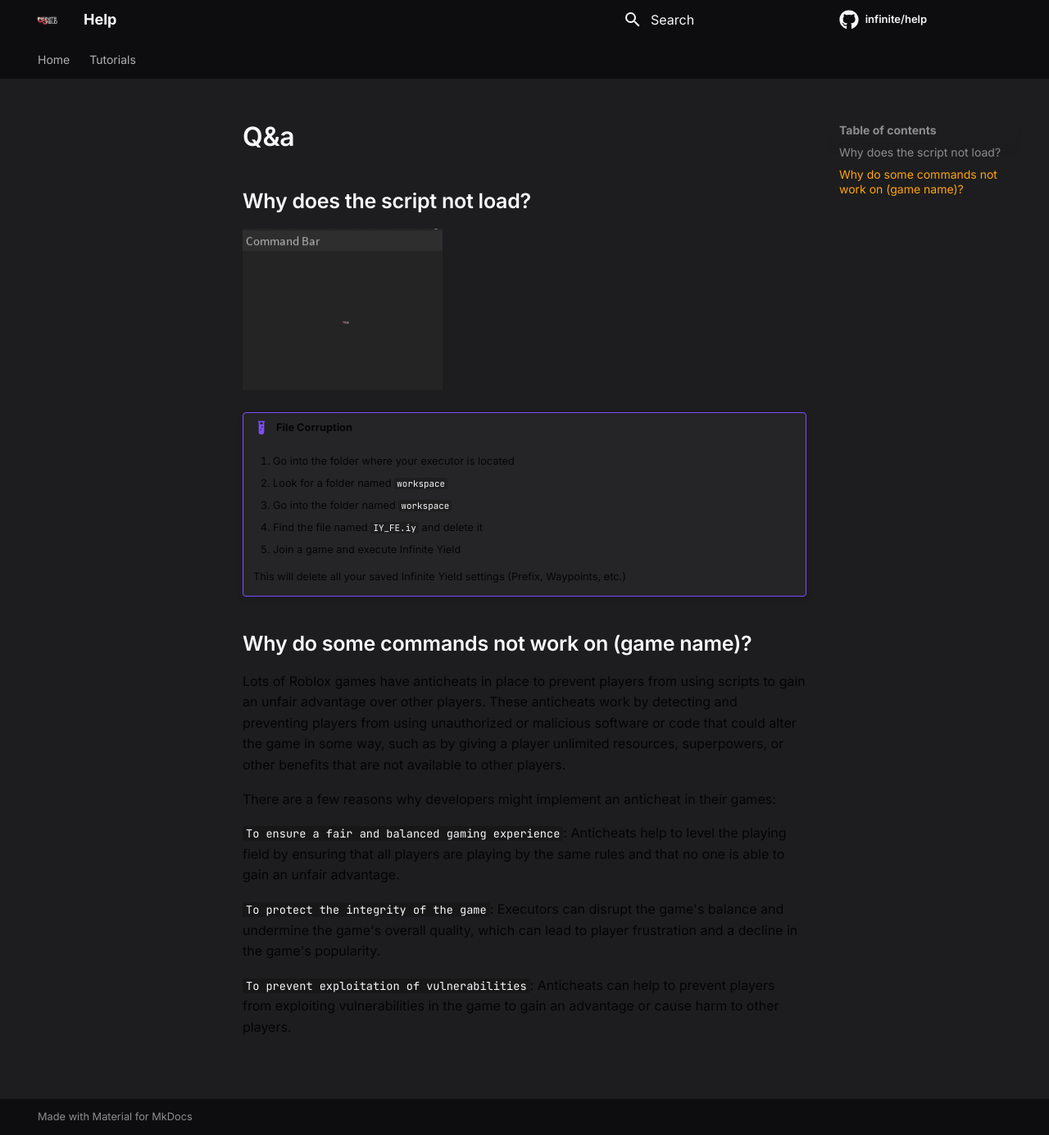
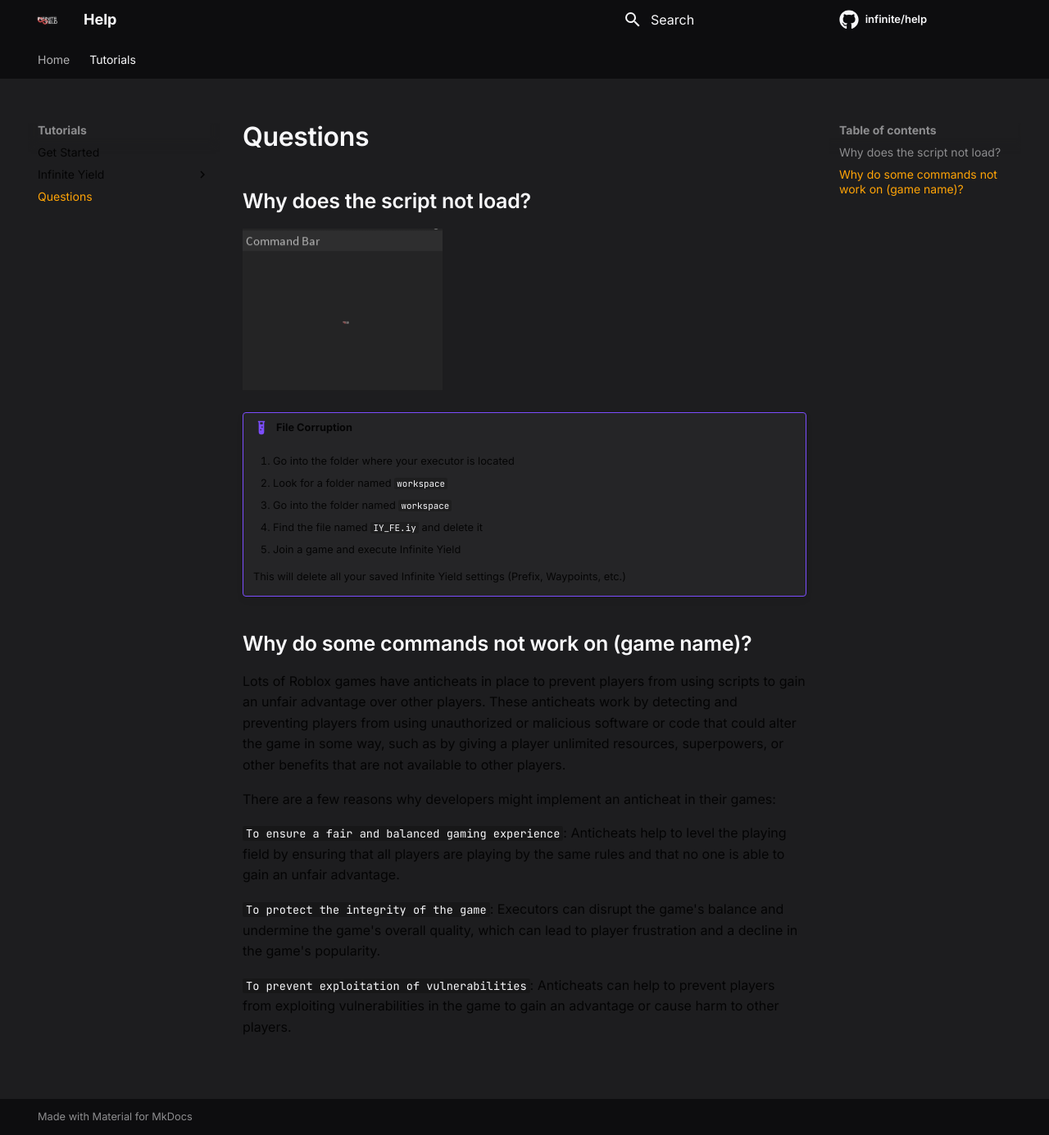
Before and after one commit to moikoros/help, an MkDocs documentation site: the page built from docs/tutorials/q&a.md, in a window 1280 px wide and 1385 px high. Shown: the whole window at 82% size. Built offline with MkDocs 1.6.1 and Material for MkDocs 9.7.7, drawn with Linux system fonts in a browser that asks for light colours; comment, search, counter and statistics services are not loaded; some of the changed lines change nothing that is shown.

Commit message:
Update mkdocs.yml

```diff
--- a/mkdocs.yml
+++ b/mkdocs.yml
@@ -32,7 +32,7 @@
       - Installing Plugins: inf/installingplugins.md
       - Using Plugins: inf/usingplugins.md
       - Creating Plugins: inf/creatingplugins.md
-    - Common Issues: tutorials/issues.md
+    - Questions: tutorials/q&a.md
 
 markdown_extensions:
   - admonition
```
